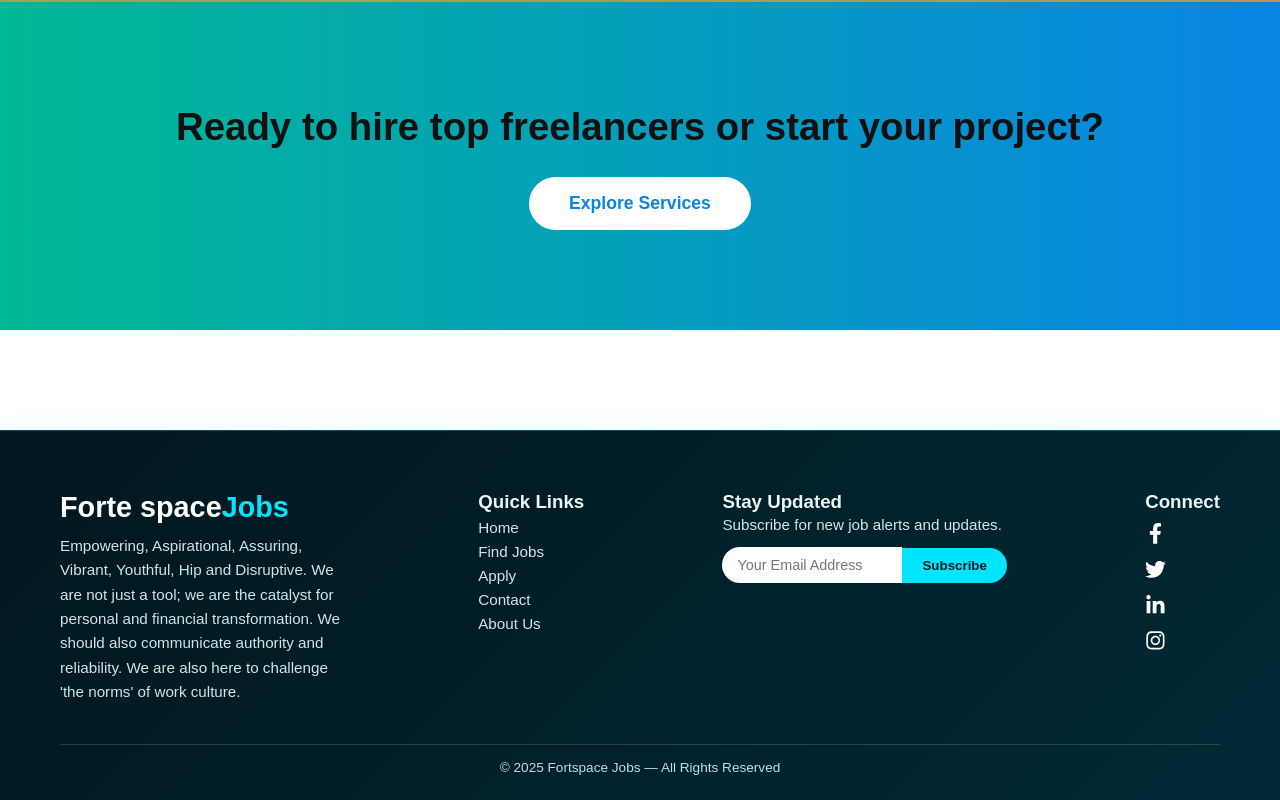
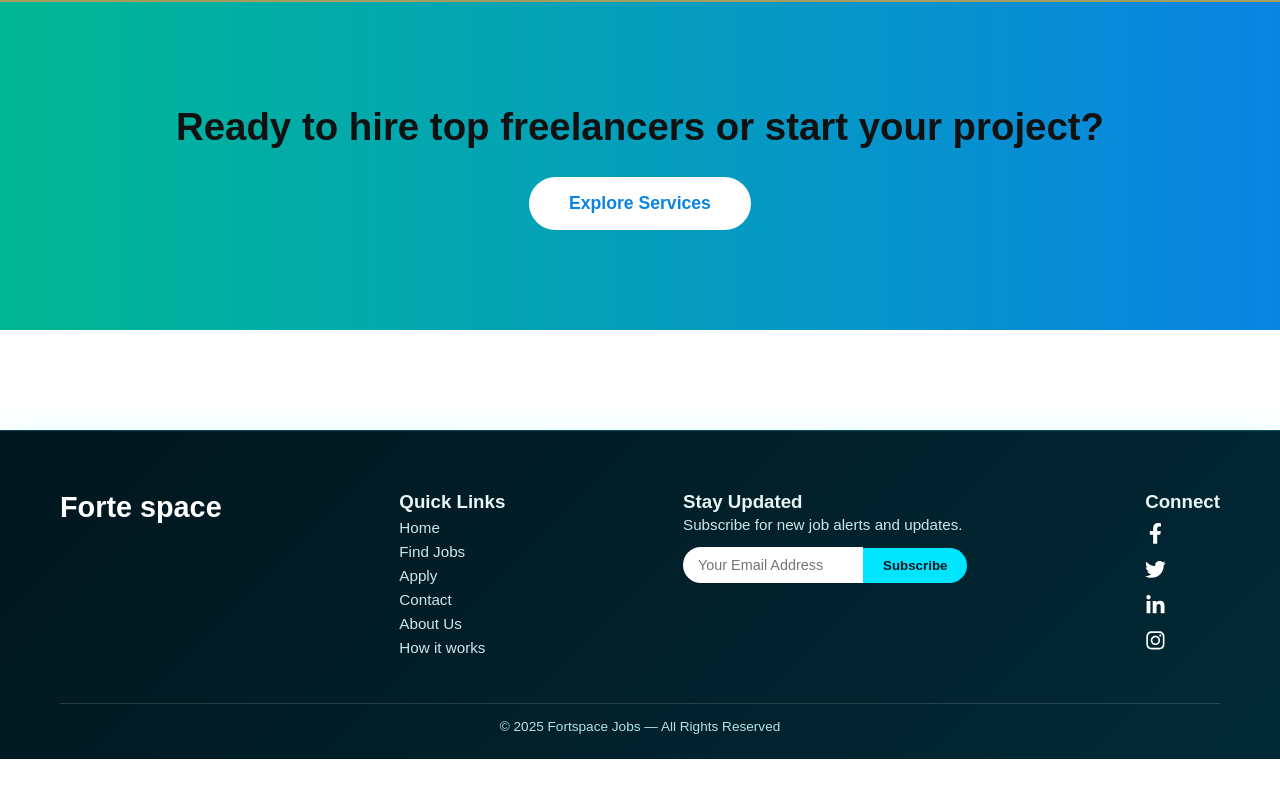
Before and after one commit to dickjuma/FortpaceJob, a React (Create React App) app: page / in a window 1280 px wide. Shown: the part 3576-4376 px from the top of the page. After the commit the page ends 4335 px from the top, so only its background shows below. Built offline with nearby package versions, Linux system fonts and the light colour scheme.

Commit message:
add files

```diff
--- a/src/Components/Footer/Footer.js
+++ b/src/Components/Footer/Footer.js
@@ -10,14 +10,9 @@ const Footer = () => {
         {/* ---- About Section ---- */}
         <div className="footer-section about">
           <h2 className="footer-logo">
-            Forte space<span className="highlight">Jobs</span>
+            Forte space<span className="highlight"></span>
           </h2>
-          <p>
-            Empowering, Aspirational, Assuring, Vibrant, Youthful,
-           Hip and Disruptive. We are not just a tool; we are the catalyst for personal
-           and financial transformation. We should also communicate authority and reliability.
-            We are also here to challenge 'the norms' of work culture.
-          </p>
+
         </div>
 
         {/* ---- Quick Links ---- */}
@@ -29,6 +24,7 @@ const Footer = () => {
             <li><a href="/apply">Apply</a></li>
             <li><a href="/contact">Contact</a></li>
             <li><a href="/about">About Us</a></li>
+            <li><a href="/Howitworks">How it works</a></li>
           </ul>
         </div>
 
--- a/src/Components/Navbar/Navbar.js
+++ b/src/Components/Navbar/Navbar.js
@@ -52,6 +52,7 @@ const Navbar = () => {
               <li onClick={() => navigate("/categories")}>Categories</li>
               <li onClick={() => navigate("/talent")}>Top Talent</li>
               <li onClick={() => navigate("/insights")}>Insights</li>
+               <li onClick={() => navigate("/Postedjobs")}>Jobs/Projects</li>
             </ul>
           )}
         </li>
```
